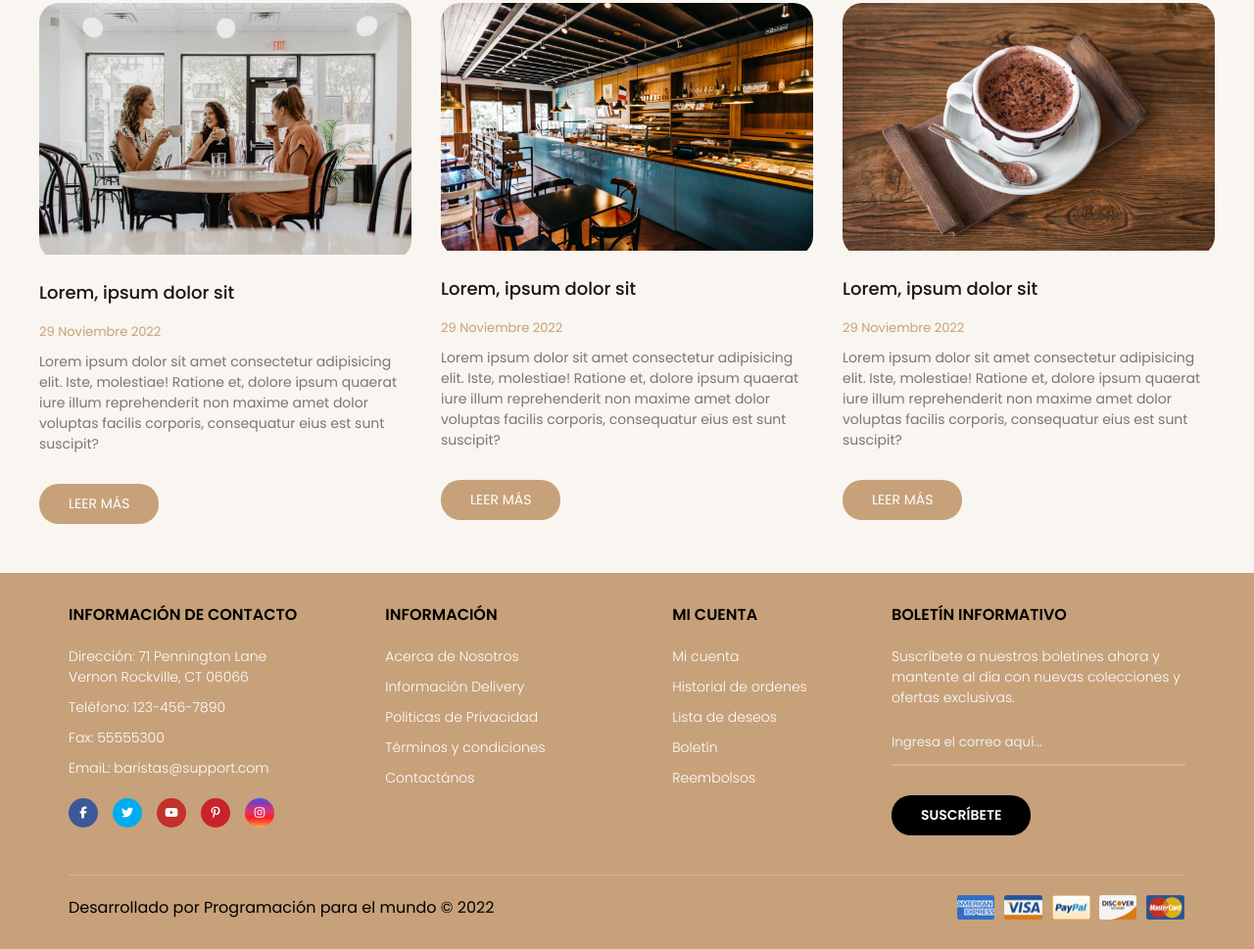
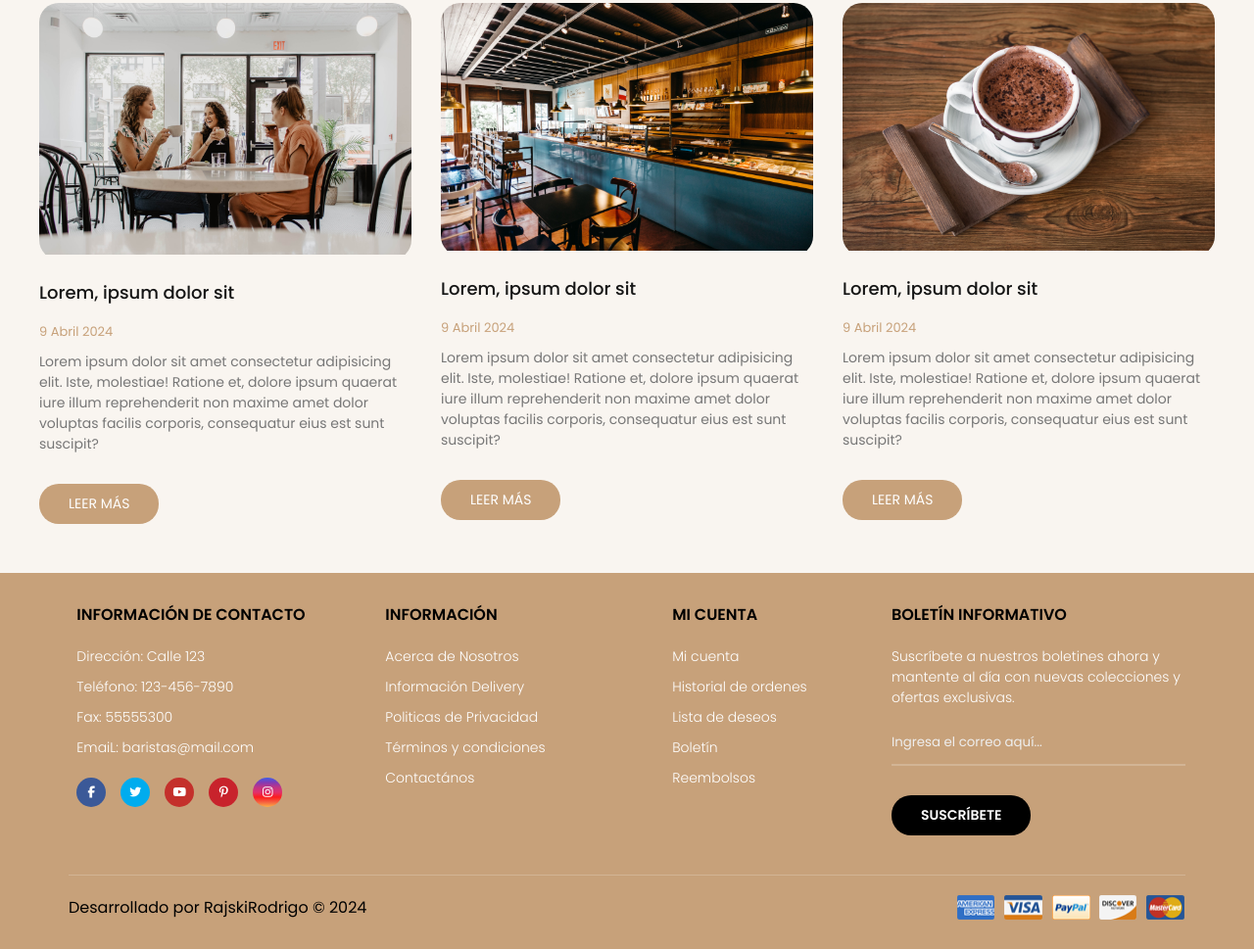
Before and after one commit to RodrigoRajski/TareaIndividual, a plain HTML site: page index.html in a window 1280 px wide. Shown: the part 2900-3869 px from the top of the page at 98% size. Drawn offline with Linux system fonts and the light colour scheme.

Commit message:
Update index.html

```diff
--- a/index.html
+++ b/index.html
@@ -428,7 +428,7 @@
             </div>
             <div class="content-blog">
               <h3>Lorem, ipsum dolor sit</h3>
-              <span>29 Noviembre 2022</span>
+              <span>9 Abril 2024</span>
               <p>
                 Lorem ipsum dolor sit amet consectetur adipisicing elit. Iste,
                 molestiae! Ratione et, dolore ipsum quaerat iure illum
@@ -452,7 +452,7 @@
             </div>
             <div class="content-blog">
               <h3>Lorem, ipsum dolor sit</h3>
-              <span>29 Noviembre 2022</span>
+              <span>9 Abril 2024</span>
               <p>
                 Lorem ipsum dolor sit amet consectetur adipisicing elit. Iste,
                 molestiae! Ratione et, dolore ipsum quaerat iure illum
@@ -476,7 +476,7 @@
             </div>
             <div class="content-blog">
               <h3>Lorem, ipsum dolor sit</h3>
-              <span>29 Noviembre 2022</span>
+              <span>9 Abril 2024</span>
               <p>
                 Lorem ipsum dolor sit amet consectetur adipisicing elit. Iste,
                 molestiae! Ratione et, dolore ipsum quaerat iure illum
@@ -496,10 +496,10 @@
           <div class="contact-info">
             <p class="title-footer">Información de Contacto</p>
             <ul>
-              <li>Dirección: 71 Pennington Lane Vernon Rockville, CT 06066</li>
+              <li>Dirección: Calle 123</li>
               <li>Teléfono: 123-456-7890</li>
               <li>Fax: 55555300</li>
-              <li>EmaiL: baristas@support.com</li>
+              <li>EmaiL: baristas@mail.com</li>
             </ul>
             <div class="social-icons">
               <span class="facebook">
@@ -558,7 +558,7 @@
         </div>
 
         <div class="copyright">
-          <p>Desarrollado por Programación para el mundo &copy; 2022</p>
+          <p>Desarrollado por RajskiRodrigo &copy; 2024</p>
 
           <img src="img/payment.png" alt="Pagos" />
         </div>
```
